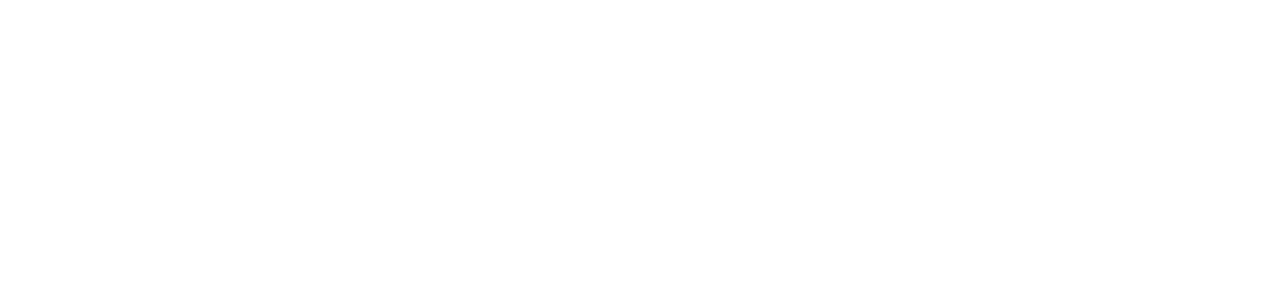
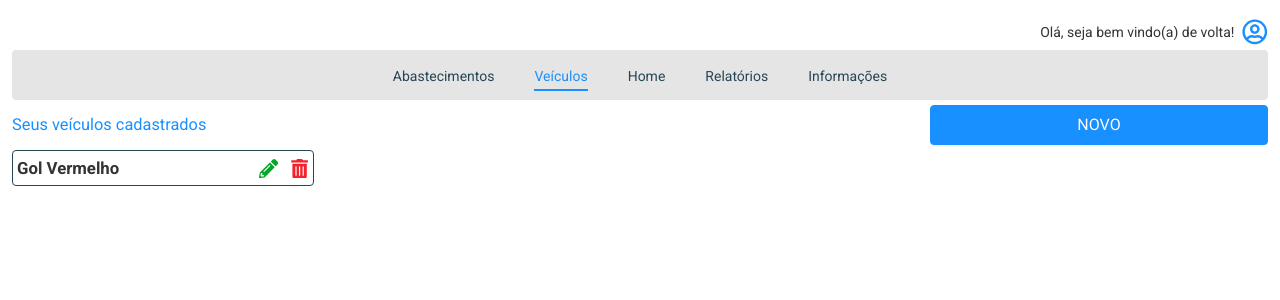
Before and after one commit to welingtonfidelis/o_gastao, a React (Create React App) app: page /vehicles in a window 1280 px wide. Before the commit this address had no page. Shown: the top 300 px of the page. Built offline with nearby package versions, Linux system fonts and the light colour scheme.

Commit message:
Refactoration in requests services; Translations with i18n included

```diff
--- a/package.json
+++ b/package.json
@@ -11,8 +11,10 @@
     "@types/react": "^17.0.38",
     "@types/react-dom": "^17.0.11",
     "antd": "^4.18.3",
+    "i18next": "^21.6.6",
     "react": "^17.0.2",
     "react-dom": "^17.0.2",
+    "react-i18next": "^11.15.3",
     "react-icons": "^4.3.1",
     "react-router-dom": "^6.2.1",
     "react-scripts": "5.0.0",
--- a/src/components/Header/index.tsx
+++ b/src/components/Header/index.tsx
@@ -1,4 +1,5 @@
 import { useEffect } from "react";
+import { useTranslation } from 'react-i18next';
 import {
   FaRegUserCircle
 } from "react-icons/fa";
@@ -6,6 +7,8 @@ import {
 import { Container, TextComponent } from "./styled";
 
 const Header = () => {
+  const { t } = useTranslation();
+
   useEffect(() => {
     console.log('Header Component');
 
@@ -13,7 +16,7 @@ const Header = () => {
 
   return (
     <Container>
-      <TextComponent>Olá, seja bem vindo(a) de volta!</TextComponent>
+      <TextComponent>{t('user.welcome_message')}</TextComponent>
       <FaRegUserCircle />
     </Container>
   );
--- a/src/components/Navbar/index.tsx
+++ b/src/components/Navbar/index.tsx
@@ -7,6 +7,7 @@ import {
   FaChartLine,
   FaInfo,
 } from "react-icons/fa";
+import { useTranslation } from 'react-i18next';
 
 import { Container } from "./styled";
 import { useNavigate } from "react-router-dom";
@@ -14,6 +15,7 @@ import { useNavigate } from "react-router-dom";
 const Navbar = () => {
   const [selecedOption, setSelectedOption] = useState("/");
   const navigate = useNavigate();
+  const { t } = useTranslation();
 
   useEffect(() => {
     const urlPath = window.location.pathname;
@@ -23,27 +25,27 @@ const Navbar = () => {
 
   const navbarOptions = [
     {
-      name: "Abastecimentos",
-      value: "/suplies",
+      name: t('navbar.options.supplies'),
+      value: "/supplies",
       icon: <FaGasPump />,
     },
     {
-      name: "Veículos",
-      value: "/cars",
+      name: t('navbar.options.vehicles'),
+      value: "/vehicles",
       icon: <FaCarAlt />,
     },
     {
-      name: "Home",
+      name: t('navbar.options.home'),
       value: "/",
       icon: <FaHome />,
     },
     {
-      name: "Relatórios",
+      name: t('navbar.options.reports'),
       value: "/reports",
       icon: <FaChartLine />,
     },
     {
-      name: "Informações",
+      name: t('navbar.options.informations'),
       value: "/informations",
       icon: <FaInfo />,
     },
--- /dev/null
+++ b/src/configs/i18n/index.ts
@@ -0,0 +1,28 @@
+import i18n from "i18next";
+import { initReactI18next } from "react-i18next";
+import ptBr from "./locales/pt_br.json";
+
+i18n
+  .use(initReactI18next)
+  .init({
+    interpolation: {
+    },
+
+    resources: {
+      ptBr: {
+        common: ptBr,
+      },
+      // en: {
+      //   common: en.en,
+      // },
+    },
+
+    lng: "ptBr",
+    fallbackLng: "ptBr",
+
+    ns: ["common"],
+
+    defaultNS: "common",
+  });
+
+export default i18n;
--- /dev/null
+++ b/src/configs/i18n/locales/pt_br.json
@@ -0,0 +1,36 @@
+{
+  "general": {
+    "button_new": "Novo",
+    "message_success": "Sucesso ao executar sua requisição!",
+    "message_error": "Houve um erro ao executar sua requisição. Por favor, tente novamente."
+  },
+  "user": {
+    "welcome_message": "Olá, seja bem vindo(a) de volta!"
+  },
+  "navbar": {
+    "options": {
+      "supplies": "Abastecimentos",
+      "vehicles": "Veículos",
+      "home": "Home",
+      "reports": "Relatórios",
+      "informations": "Informações"
+    }
+  },
+  "pages": {
+    "home": {
+      "open_supplies": "Abastecimentos em aberto",
+      "last_supplies": "Últimos abastecimentos"
+    },
+    "cars": {
+      "your_vehicles": "Seus veículos cadastrados"
+    },
+    "new_car": {
+      "title_new_car": "Cadastrar Novo Veículo",
+      "title_edit_car": "Editar veículo",
+      "placeholder_name": "Nome",
+      "error_input_message_name": "Por favor, insira um nome.",
+      "message_success": "Salvo com sucesso!",
+      "message_error": "Houve um erro ao tentar salvar. Por favor, tente novamente."
+    }
+  }
+}
--- a/src/index.tsx
+++ b/src/index.tsx
@@ -1,6 +1,8 @@
 import React from 'react';
 import ReactDOM from 'react-dom';
 import { BrowserRouter } from 'react-router-dom';
+
+import './configs/i18n';
 import App from './App';
 
 ReactDOM.render(
--- a/src/pages/Cars/index.tsx
+++ b/src/pages/Cars/index.tsx
@@ -1,5 +1,7 @@
 import { useEffect, useState } from "react";
 import { useNavigate } from "react-router-dom";
+import { useTranslation } from 'react-i18next';
+
 import { PrimaryButton } from "../../components/Button";
 import ItemCard from "../../components/ItemCard";
 import { CarInterface } from "../../interface/car";
@@ -13,10 +15,10 @@ import {
 
 const Cars = () => {
   const [cars, setCars] = useState<CarInterface[]>([]);
+  const { t } = useTranslation();
   const navigate = useNavigate();
 
   useEffect(() => {
-    console.log('list');
     getListCars();
   }, []);
 
@@ -41,8 +43,8 @@ const Cars = () => {
     <Container>
       <CardListContainer>
         <CardListHeader>
-          <h3>Seus veículos cadastrados</h3>
-          <PrimaryButton onClick={() => handleNewCar()}>Novo</PrimaryButton>
+          <h3>{t('pages.cars.your_vehicles')}</h3>
+          <PrimaryButton onClick={() => handleNewCar()}>{t('general.button_new')}</PrimaryButton>
         </CardListHeader>
 
         <CardListItems>
--- a/src/pages/Home/index.tsx
+++ b/src/pages/Home/index.tsx
@@ -1,4 +1,6 @@
 import ItemCard from "../../components/ItemCard";
+import { useTranslation } from 'react-i18next';
+
 import { maskDate, maskValue } from "../../util";
 import {
   CardListContainer,
@@ -8,6 +10,8 @@ import {
 } from "./styled";
 
 const Home = () => {
+  const { t } = useTranslation();
+
   const openSuplies = [
     {
       id: 99,
@@ -61,7 +65,7 @@ const Home = () => {
   return (
     <Container>
       <CardListContainer>
-        <h3>Abastecimentos em aberto</h3>
+        <h3>{t('pages.home.open_supplies')}</h3>
 
         <CardListItems>
           {openSuplies.map((item, index) => {
@@ -87,7 +91,7 @@ const Home = () => {
       </CardListContainer>
 
       <CardListContainer>
-        <h3>Últimos abastecimenos</h3>
+        <h3>{t('pages.home.last_supplies')}</h3>
 
         <CardListItems>
           {lastSuplies.map((item, index) => {
--- a/src/pages/NewCar/index.tsx
+++ b/src/pages/NewCar/index.tsx
@@ -1,28 +1,36 @@
 import { Form } from "antd";
-import React, { useEffect, useState } from "react";
-import { useParams } from "react-router-dom";
+import { useEffect, useState } from "react";
+import { useParams, useNavigate } from "react-router-dom";
+import { useTranslation } from 'react-i18next'
+
 import { InputText } from "../../components/Button/Input";
 import EditItemPage from "../../components/EditeItemPage";
 import { saveNewCar } from "../../services/requests";
 import { Container } from "./styled";
 
 const NewCar = () => {
-  const [pageTitle, setPageTitle] = useState("Cadastrar Novo Veículo");
+  const { t } = useTranslation();
+  const [pageTitle, setPageTitle] = useState('');
   const [form] = Form.useForm();
+  const navigate = useNavigate();
   const { id } = useParams();
 
   useEffect(() => {
-    console.log("ID", id);
-    if (id) setPageTitle("Editar Veículo");
-  }, []);
+    setPageTitle(t('pages.new_car.title_new_car'));
+
+    if (id) setPageTitle(t('pages.new_car.title_edit_car'));
+  }, [id, t]);
 
   const handleSave = async (e: any) => {
+    let response: any;
     if(id) {
       console.log("atualizando", id, e);
     }
     else {
-      saveNewCar(e);
+      response = await saveNewCar(e);
     }
+
+    if(response) navigate(-1);
   };
 
   const test = [];
@@ -38,11 +46,11 @@ const NewCar = () => {
             rules={[
               {
                 required: true,
-                message: "Por favor, insira um nome para o veículo",
+                message: t('pages.new_car.error_input_message_name'),
               },
             ]}
           >
-            <InputText placeholder="Nome" />
+            <InputText placeholder={t('pages.new_car.placeholder_name')} />
           </Form.Item>
         </Form>
       </EditItemPage>
--- a/src/routes.tsx
+++ b/src/routes.tsx
@@ -37,12 +37,12 @@ const allRoutes = [
     renderExtraComponents: true,
   },
   {
-    path: "/cars",
+    path: "/vehicles",
     element: <Cars />,
     renderExtraComponents: true,
   },
   {
-    path: "/suplies",
+    path: "/supplies",
     element: <Suplies />,
     renderExtraComponents: true,
   },
--- a/src/services/requests.ts
+++ b/src/services/requests.ts
@@ -1,27 +1,38 @@
 import { toast } from "react-toastify";
+import i18n from 'i18next';
 
 import { NewCarInterface } from "../interface/car";
 import { addCar, listCars } from "./repositories/cars";
 
-export const listCar = async () => {
+
+const executeRequest = async (
+  request: (data?: any) => any,
+  data?: any,
+  successMessage?: string,
+  errorMessage?: string
+  ) => {
   try {
-    return listCars();
+    const response = await request(data);
+
+    if (successMessage) toast.success("Salvo com sucesso", { autoClose: 7000 });
+
+    return response;
   } catch (error) {
-    console.log("Save new car error", error);
-
-    toast.error("Houve um erro ao salvar.", { autoClose: false });
+    const message = errorMessage || i18n.t('general.message_error');
+    console.log(message, error);
+    toast.error(message, { autoClose: false });
   }
 };
 
-export const saveNewCar = async (data: NewCarInterface) => {
-  try {
-    const newCar = await addCar(data);
+export const listCar = () => {
+  return executeRequest(listCars);
+};
 
-    toast.success("Salvo com sucesso", { autoClose: 7000 });
-    return newCar;
-  } catch (error) {
-    console.log("Save new car error", error);
-
-    toast.error("Houve um erro ao salvar.", { autoClose: false });
-  }
+export const saveNewCar = (data: NewCarInterface) => {
+  return executeRequest(
+    addCar,
+    data,
+    i18n.t('pages.new_car.message_success'),
+    i18n.t('pages.new_car.message_error'),
+  );
 };
```
